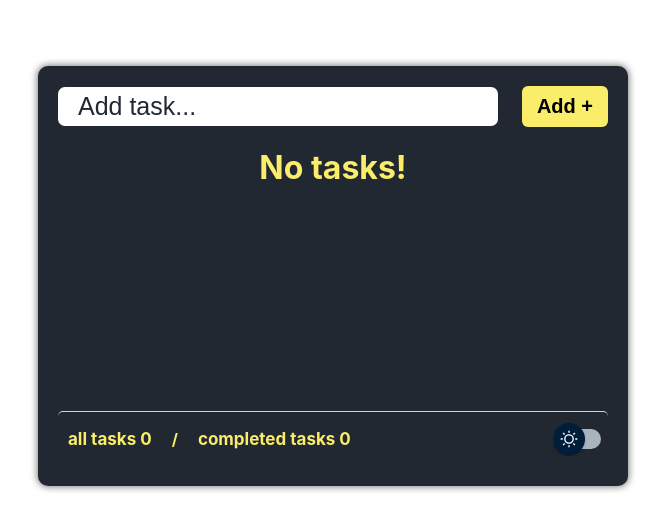
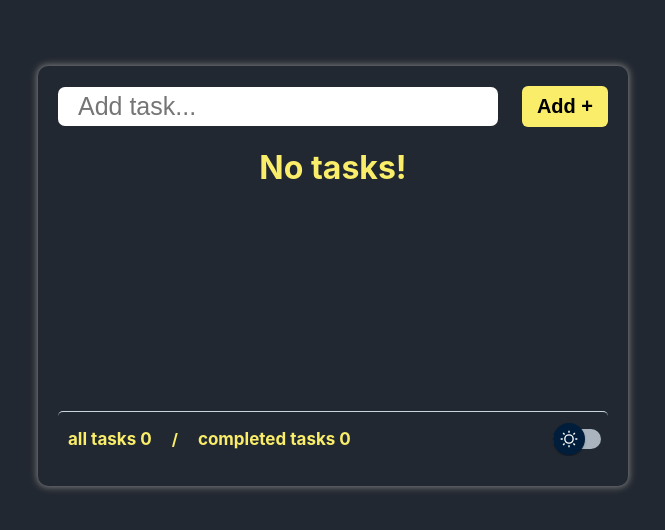
Before and after one commit to VaheGasparyan/todo-list, a React (Create React App) app: page / in a window 1280 px wide. Shown: the part 124-654 px from the top of the page, without its empty margins (307-972 px from the left). Built offline with nearby package versions, Linux system fonts and the light colour scheme.

Commit message:
fix change

```diff
--- a/src/App.css
+++ b/src/App.css
@@ -4,12 +4,5 @@
     align-items: center;
     height: 100vh;
     width: 100%;
-}
-
-.App.light {
     background: #222831;
 }
-
-.App.dark {
-    background: #fff;
-}
--- a/src/App.tsx
+++ b/src/App.tsx
@@ -1,34 +1,16 @@
-import {useState, createContext} from "react";
-import {themeChange} from "utils/themeChange";
-import {getLocalStorageValue, setLocalStorageValue} from "utils/setAndGetLocalStorageValue";
+import {ThemeContextProvider} from "./theme";
 
 import Todo from "todo";
 
 import './App.css';
 
-export const ThemeContext = createContext({
-    theme: 'light',
-    changeTheme: () => {},
-});
-
 const App = () => {
-    const [theme, setTheme] = useState(getLocalStorageValue());
-
-    const changeTheme = () => {
-        const newTheme = themeChange(theme);
-        setLocalStorageValue(newTheme);
-        setTheme(newTheme);
-    }
-
   return (
-    <div className={theme === 'light' ? 'App light' : 'App dark'}>
-        <ThemeContext.Provider value={{
-            theme,
-            changeTheme
-        }}>
-            <Todo />
-        </ThemeContext.Provider>
-    </div>
+      <ThemeContextProvider>
+          <div className='App'>
+              <Todo />
+          </div>
+      </ThemeContextProvider>
   );
 }
 
--- a/src/components/footer/index.tsx
+++ b/src/components/footer/index.tsx
@@ -1,13 +1,12 @@
-import {FC, useContext} from "react";
-
-import { ThemeContext } from "App";
+import {FC} from "react";
+import {useThemeContext} from "customHooks";
 
 import {MaterialUISwitch} from "../switch";
 import {IFooterPropsInterface} from "interfaces/footerPropsInterface";
 
 import './footer.css';
 const Footer:FC <IFooterPropsInterface> = ({ todo }) => {
-    const { changeTheme, theme } = useContext(ThemeContext);
+    const { changeTheme, theme } = useThemeContext();
 
     return (
         <footer>
--- a/src/components/todo_form/index.tsx
+++ b/src/components/todo_form/index.tsx
@@ -1,28 +1,28 @@
-import {ChangeEvent, FC, FormEvent, useState} from "react";
+import {FC, FormEvent} from "react";
+import {useInputValue} from "customHooks";
 
 import {IFormProps} from "interfaces/formPropsInterface";
+import { CONSTANTS } from "../../constants";
 
 import './todo_form.css';
 
+
+
 const TodoForm: FC <IFormProps> = ({ handleSubmit }) => {
-    const [inputValue, setInputValue] = useState('');
-
-    const changeInputValue = (event: ChangeEvent<HTMLInputElement>) => {
-        setInputValue(event.target.value);
-    }
+    const {inputValue, onChange, clear} = useInputValue('');
 
     const sendInputValue = (event: FormEvent<HTMLFormElement>) => {
         handleSubmit(event, inputValue);
-        setInputValue('');
+        clear('');
     }
 
     return (
         <form onSubmit={sendInputValue}>
             <div className="input">
-                <input onChange={changeInputValue} value={inputValue} type="text" name='form_input' placeholder='Add task...'/>
+                <input onChange={onChange} value={inputValue} type="text" name={CONSTANTS.formInput} placeholder='Add task...'/>
             </div>
             <div className="btn">
-                <button>Add +</button>
+                <button type='submit'>Add +</button>
             </div>
         </form>
     );
--- /dev/null
+++ b/src/constants/index.ts
@@ -0,0 +1,9 @@
+export const CONSTANTS = {
+    formInput: 'form_input',
+    light: 'light',
+    todoLight: 'todo light',
+    todoDark: 'todo Dark',
+    theme: 'theme',
+    dark: 'dark',
+    todos: 'todos'
+}
--- /dev/null
+++ b/src/customHooks/index.ts
@@ -0,0 +1,29 @@
+import {ChangeEvent, Context, createContext, useContext, useState} from "react";
+import {ITheme} from "interfaces/themeContextInterface";
+
+export const useInputValue = (initialState: string) => {
+    const [inputValue, setInputValue] = useState(initialState);
+
+    const onChange = (event:ChangeEvent<HTMLInputElement>) => {
+        setInputValue(event.target.value);
+    }
+
+    const clear = (value: string) => {
+        setInputValue(value);
+    }
+
+    return {
+        inputValue,
+        onChange,
+        clear
+    }
+};
+
+export const ThemeContext: Context<ITheme> = createContext({
+    theme: 'light',
+    changeTheme: () => {},
+});
+
+export const useThemeContext = () => {
+    return useContext(ThemeContext);
+}
--- /dev/null
+++ b/src/interfaces/themeContextInterface.ts
@@ -0,0 +1,10 @@
+import {ReactNode} from "react";
+
+export interface IThemeContextInterface {
+    children?: ReactNode
+}
+
+export interface ITheme {
+    theme: string;
+    changeTheme: () => void
+}
--- /dev/null
+++ b/src/theme/index.tsx
@@ -0,0 +1,26 @@
+import {FC, useState} from "react";
+
+import {ThemeContext} from "customHooks";
+
+import {IThemeContextInterface} from "interfaces/themeContextInterface";
+import {getLocalStorageValue, setLocalStorageValue} from "utils/setAndGetLocalStorageValue";
+import {themeChange} from "utils/themeChange";
+
+export const ThemeContextProvider:FC<IThemeContextInterface> = ({ children }) => {
+    const [theme, setTheme] = useState(getLocalStorageValue());
+
+    const changeTheme = () => {
+        const newTheme = themeChange(theme);
+        setLocalStorageValue(newTheme);
+        setTheme(newTheme);
+    }
+
+    return (
+        <ThemeContext.Provider value={{
+            theme,
+            changeTheme
+        }}>
+            { children }
+        </ThemeContext.Provider>
+    );
+};
--- a/src/todo/index.tsx
+++ b/src/todo/index.tsx
@@ -1,10 +1,11 @@
 import {ChangeEvent, FormEvent, useReducer, useContext} from "react";
+import {useThemeContext} from "../customHooks";
+import {CONSTANTS} from "../constants";
 
 import {todosReducer} from "todosReducer";
 import { v4 as uuid } from 'uuid';
 import {getLocalStorageTodos} from "utils/setAndGetLocalStorageValue";
 import {createAddAction, createDeleteAction, createEditAction, createCloseAction, createCheckedAction} from "actions";
-import { ThemeContext } from "App";
 
 import TodoForm from "components/todo_form";
 import Footer from "components/footer";
@@ -13,9 +14,10 @@ import DrawTodo from "components/drawTodo";
 import './todo.css';
 
 
+
 const Todo = () => {
     const [todo, dispatch] = useReducer(todosReducer, getLocalStorageTodos());
-    const {theme} = useContext(ThemeContext);
+    const {theme} = useThemeContext();
 
     const handleSubmit = (event: FormEvent<HTMLFormElement>, inputValue: string) => {
         event.preventDefault();
@@ -43,7 +45,7 @@ const Todo = () => {
     }
 
     return (
-        <div className={theme === 'light' ? 'todo light' : 'todo dark'}>
+        <div className={theme === CONSTANTS.light ? CONSTANTS.todoLight : CONSTANTS.todoDark}>
             <TodoForm handleSubmit={handleSubmit} />
             <DrawTodo todo={todo} handleDelete={handleDelete} handleEdit={handleEdit} handleClose={handleClose} handleChecked={handleChecked} />
             <Footer todo={todo} />
--- a/src/utils/setAndGetLocalStorageValue.ts
+++ b/src/utils/setAndGetLocalStorageValue.ts
@@ -1,16 +1,17 @@
 import {ITodo} from "interfaces/todoState";
+import {CONSTANTS} from "../constants";
 
 const getLocalStorageValue = () => {
-    const theme = localStorage.getItem('theme')
+    const theme = localStorage.getItem(CONSTANTS.theme)
     if(theme) {
         return theme;
     }
 
-    return 'dark'
+    return CONSTANTS.dark
 }
 
 const setLocalStorageValue = (theme: string) => {
-    localStorage.setItem('theme', theme);
+    localStorage.setItem(CONSTANTS.theme, theme);
 }
 
 const setLocalStorageTodosValue = (todo: ITodo[]) => {
@@ -18,7 +19,7 @@ const setLocalStorageTodosValue = (todo: ITodo[]) => {
 }
 
 const getLocalStorageTodos = () => {
-    const todos = JSON.parse(localStorage.getItem('todos') as string);
+    const todos = JSON.parse(localStorage.getItem(CONSTANTS.todos) as string);
 
     return todos ? todos : [];
 }
--- a/src/utils/themeChange.ts
+++ b/src/utils/themeChange.ts
@@ -1,7 +1,9 @@
+import {CONSTANTS} from "../constants";
+
 export const themeChange = (theme: string) => {
-    if(theme === 'light') {
-        return 'dark';
+    if(theme === CONSTANTS.light) {
+        return CONSTANTS.dark;
     } else {
-        return 'light'
+        return CONSTANTS.light
     }
 }
```
